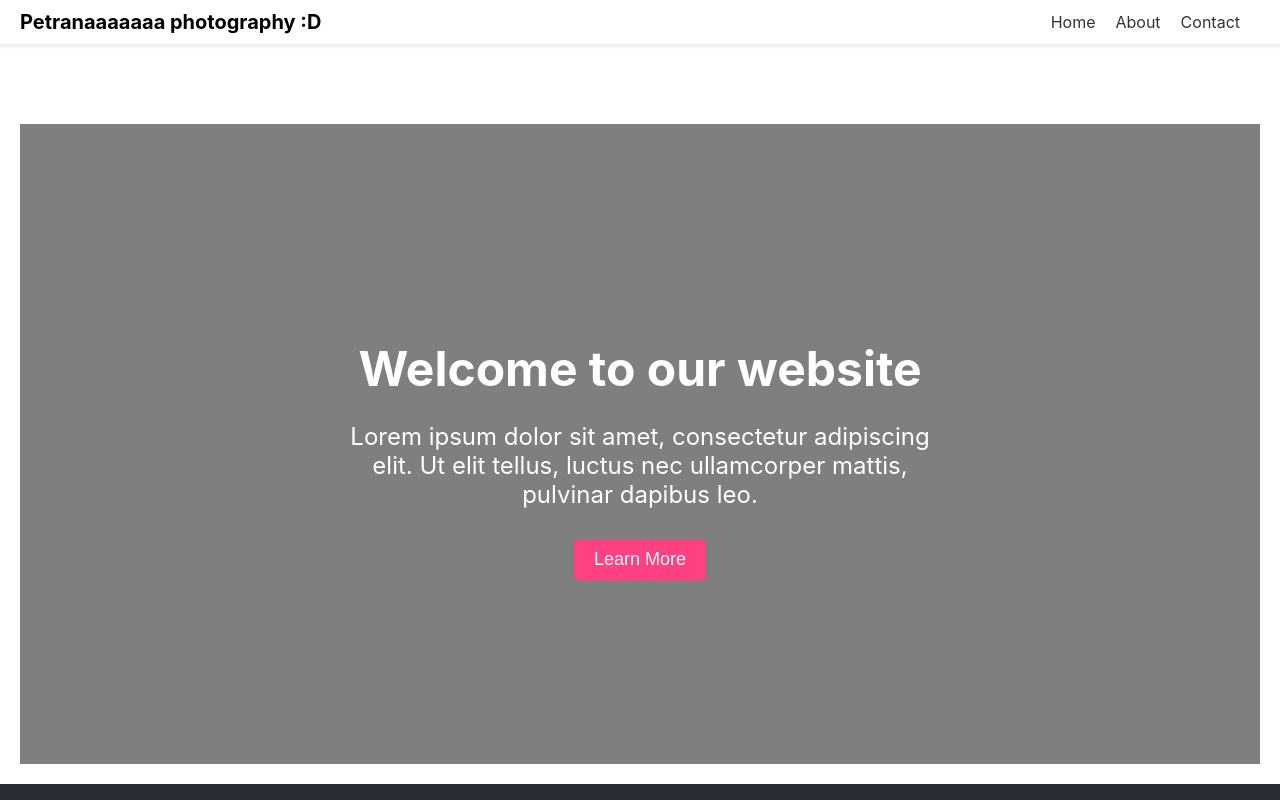
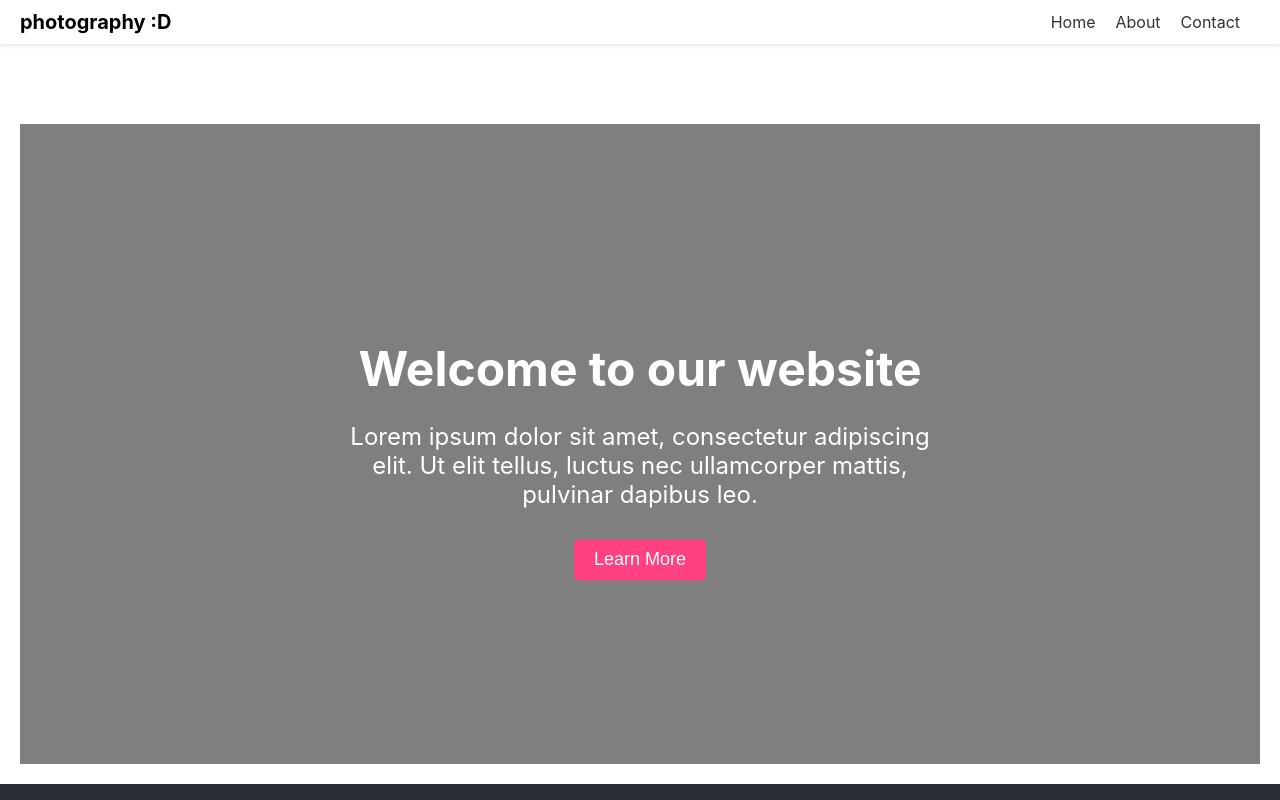
Before and after one commit to Branislavp94/Petrana_sajt, a React (Create React App) app: page / in a window 1280 px wide. Shown: the top 800 px of the page. Built offline with nearby package versions, Linux system fonts and the light colour scheme.

Commit message:
promena na navigacionom meniu

```diff
--- a/src/components/TopNavbar.jsx
+++ b/src/components/TopNavbar.jsx
@@ -13,7 +13,7 @@ const Navigation = () => {
         <>
             <nav className={styles.nav}>
                 <div className={styles.logo}>
-                    Petranaaaaaaa photography :D
+                     photography :D
                 </div>
                 <ul className={`${styles.menu} ${isOpen ? styles.open : ''}`}>
                     <li className={styles.menuItem}><a href="/">Home</a></li>
```
